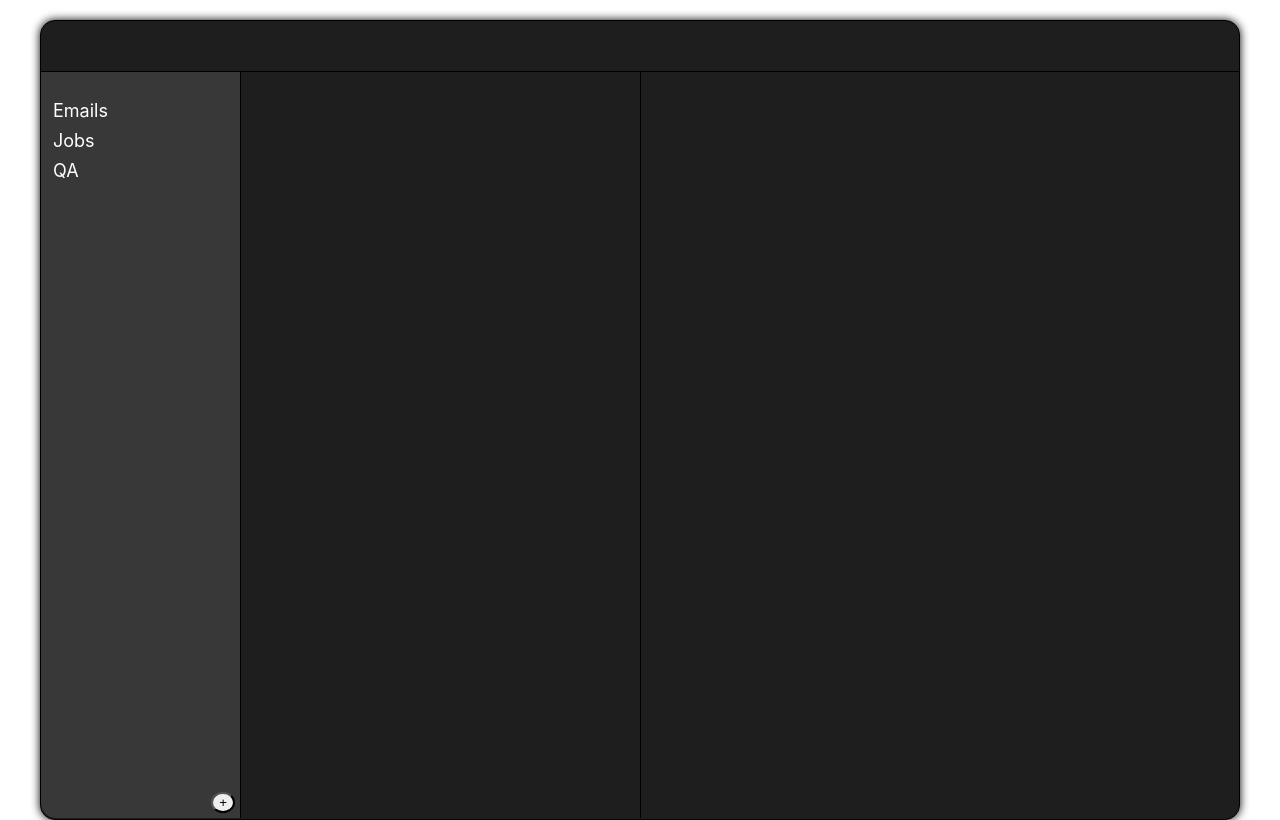
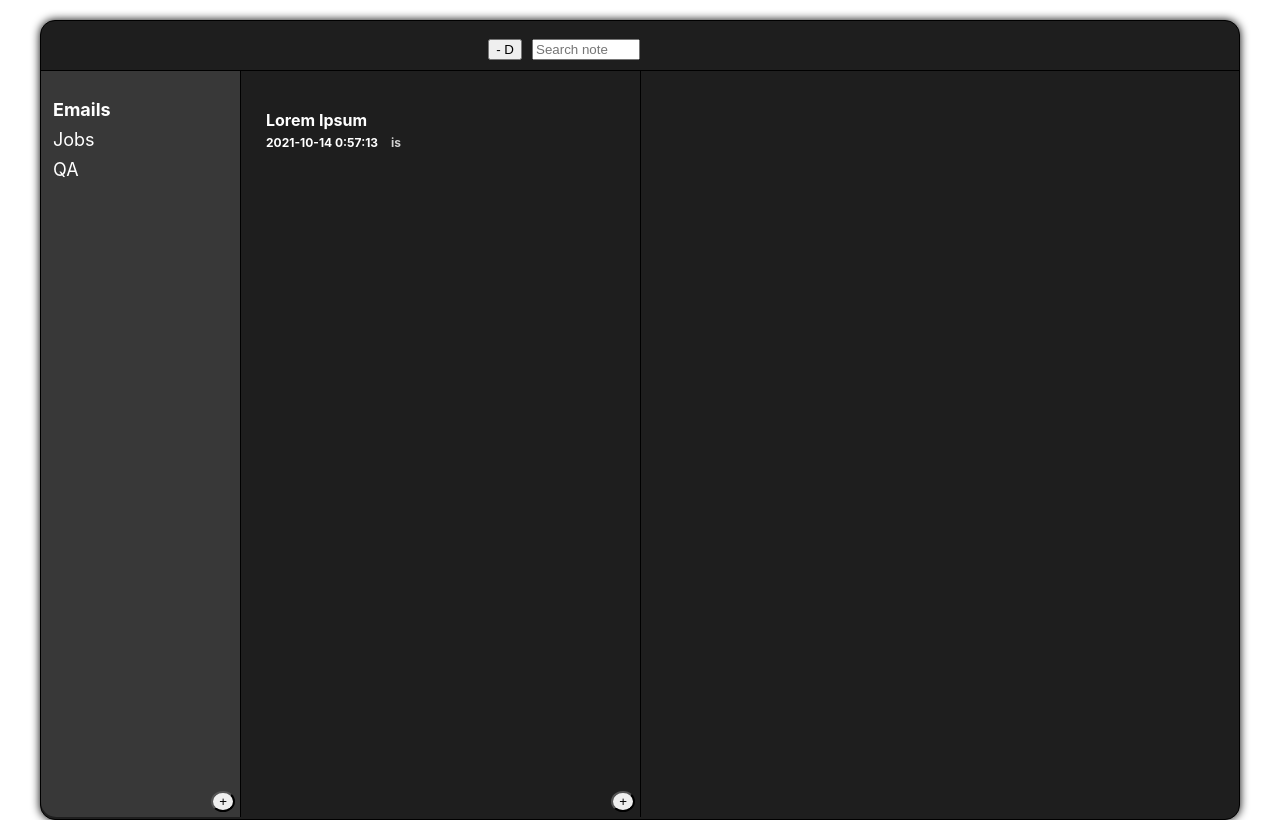
Before and after one commit to star1015/react-notes-app, a React (Create React App) app: page / in a window 1280 px wide. Both pictures are taken after a click on the item "Emails". Built offline with nearby package versions, Linux system fonts and the light colour scheme.

Commit message:
Finished the search and remove action for notes. And added comments, clean the code and format.

```diff
--- a/src/App.css
+++ b/src/App.css
@@ -11,9 +11,29 @@
 }
 .app-header {
   position: relative;
+  display: flex;
   width: 100%;
   height: 50px;
   border-bottom: 1px solid black;
+  box-sizing: border-box;
+}
+.toolbar-before {
+  width: 200px;
+}
+.toolbar {
+  position: relative;
+  width: 400px;
+}
+.toolbar .items {
+  position: absolute;
+  bottom: 10px;
+  right: 0;
+}
+.toolbar .items button {
+  margin-right: 10px;
+}
+.toolbar-after {
+  width: 600px;
 }
 .app-content {
   display: flex;
@@ -88,6 +108,7 @@
   margin-bottom: 10px;
   padding: 5px 5px;
   border-radius: 5px;
+  cursor: pointer;
 }
 .notes-list ul li:hover {
   background-color: #9b8120;
--- a/src/components/Folders.js
+++ b/src/components/Folders.js
@@ -1,9 +1,7 @@
 import React, { useState } from "react";
-import { fData } from "../constant";
 import { sort_by } from "../utils/CustomFunctions";
 
-const Folders = ({ chooseFolder }) => {
-  const [folders, setFolders] = useState(fData);
+const Folders = ({ folders, setFolders, chooseFolder }) => {
   const [visible, setVisible] = useState(false);
   const [newFolderName, setNewFolderName] = useState();
   const [curFolderID, setCurrentFolderID] = useState();
@@ -51,15 +49,17 @@ const Folders = ({ chooseFolder }) => {
         {folders &&
           folders.map((item) => {
             return (
-              <li key={item.id} className={`${curFolderID === item.id ? "selected" : "unselected"}`}>
-                <span
-                  onClick={() => {
-                    setCurrentFolderID(item.id);
-                    chooseFolder(item.id);
-                  }}
-                >
-                  {item.name}
-                </span>
+              <li
+                key={item.id}
+                className={`${
+                  curFolderID === item.id ? "selected" : "unselected"
+                }`}
+                onClick={() => {
+                  setCurrentFolderID(item.id);
+                  chooseFolder(item.id);
+                }}
+              >
+                <span>{item.name}</span>
               </li>
             );
           })}
--- a/src/components/Notes.js
+++ b/src/components/Notes.js
@@ -1,16 +1,15 @@
-import React, { useEffect, useState } from "react";
-import { nData } from "../constant";
+import React, { useState } from "react";
 import { sort_by } from "../utils/CustomFunctions";
 import Content from "./Content";
 
-const Notes = ({ selectedFolderID }) => {
-  const [notes, setNotes] = useState();
+const Notes = ({
+  notes,
+  selectedFolderID,
+  setNotes,
+  chooseNote,
+  initializeNotesBySearchStr,
+}) => {
   const [selectedNote, setSelectedNote] = useState();
-
-  useEffect(() => {
-    setNotes(nData);
-    // eslint-disable-next-line react-hooks/exhaustive-deps
-  }, []);
 
   const getDateAndTime = () => {
     const today = new Date();
@@ -27,6 +26,9 @@ const Notes = ({ selectedFolderID }) => {
   };
 
   const generateNote = () => {
+    // To display the original notes, we should remove the temp notes which has been generated by search str.
+    initializeNotesBySearchStr();
+
     // Generate note object with unique ID.
     const newNoteObject = {
       id: notes && notes.length + 1,
@@ -113,16 +115,15 @@ const Notes = ({ selectedFolderID }) => {
               )
               .map((item) => {
                 return (
-                  <li key={item.id}>
+                  <li
+                    key={item.id}
+                    onClick={() => {
+                      setSelectedNote(item);
+                      chooseNote(item.id);
+                    }}
+                  >
                     <div className="item">
-                      <p
-                        className="title"
-                        onClick={() => {
-                          setSelectedNote(item);
-                        }}
-                      >
-                        {item.title}
-                      </p>
+                      <p className="title">{item.title}</p>
                       <p className="date">
                         {item.modifiedAt}{" "}
                         <span>
@@ -140,6 +141,7 @@ const Notes = ({ selectedFolderID }) => {
                   className="title"
                   onClick={() => {
                     setSelectedNote(selectedNote);
+                    chooseNote(selectedNote.id);
                   }}
                 >
                   {selectedNote.title}
@@ -154,7 +156,11 @@ const Notes = ({ selectedFolderID }) => {
             </li>
           )}
         </ul>
-        {selectedFolderID && <button className="btn-create" onClick={generateNote}>+</button>}
+        {selectedFolderID && (
+          <button className="btn-create" onClick={generateNote}>
+            +
+          </button>
+        )}
       </div>
       {selectedNote && (
         <Content
--- a/src/pages/NotesApp.js
+++ b/src/pages/NotesApp.js
@@ -1,19 +1,80 @@
-import React, { useState } from "react";
+import React, { useEffect, useState } from "react";
 import Folders from "../components/Folders";
 import Notes from "../components/Notes";
+import { fData, nData } from "../constant";
 
 const NotesApp = () => {
+  const [folders, setFolders] = useState(fData);
+  const [notes, setNotes] = useState(nData);
+  const [notesBySearchStr, setNotesBySearchStr] = useState();
   const [selectedFolderID, setSelectedFolderID] = useState();
+  const [selectedNoteID, setSelectedNoteID] = useState();
 
-  const chooseFolder = (id) => {
-    setSelectedFolderID(id);
+  useEffect(() => {
+    // We should get the notes and folders data from the server.
+    // Call the api with fetch or axios to get datas.
+    // After call, we should charge the datas using React hook useState: setFolders, setNotes.
+    // Pending for now.
+  }, []);
+
+  const chooseFolder = (uid) => {
+    setSelectedFolderID(uid);
   };
+
+  const chooseNote = (uid) => {
+    setSelectedNoteID(uid);
+  };
+
+  const removeNote = () => {
+    if (!selectedNoteID) alert("Pls select the note you want to remove!");
+
+    const data = notes && notes.filter((item) => item.id !== selectedNoteID);
+    setNotes(data);
+    // Call the endpoint to remove the specific note.
+  };
+
+  const handleSearchNote = (e) => {
+    const notesBySeachStr = notes.filter((item) =>
+      item.content.includes(e.target.value)
+    );
+
+    setNotesBySearchStr(notesBySeachStr);
+  };
+
+  // Initialize the temp array for notes to display the original ones.
+  const initializeNotesBySearchStr = () => {
+    setNotesBySearchStr(null);
+  };
+
   return (
     <div className="notes-app-container">
-      <header className="app-header"></header>
+      <header className="app-header">
+        <div className="toolbar-before" />
+        <div className="toolbar">
+          <div className="items">
+            <button onClick={removeNote}>- D</button>
+            <input
+              type="text"
+              placeholder="Search note"
+              onChange={(e) => handleSearchNote(e)}
+            />
+          </div>
+        </div>
+        <div className="toolbar-after" />
+      </header>
       <div className="app-content">
-        <Folders chooseFolder={chooseFolder} />
-        <Notes selectedFolderID={selectedFolderID} />
+        <Folders
+          folders={folders}
+          chooseFolder={chooseFolder}
+          setFolders={setFolders}
+        />
+        <Notes
+          notes={notesBySearchStr ? notesBySearchStr : notes}
+          selectedFolderID={selectedFolderID}
+          setNotes={setNotes}
+          chooseNote={chooseNote}
+          initializeNotesBySearchStr={initializeNotesBySearchStr}
+        />
       </div>
     </div>
   );
```
